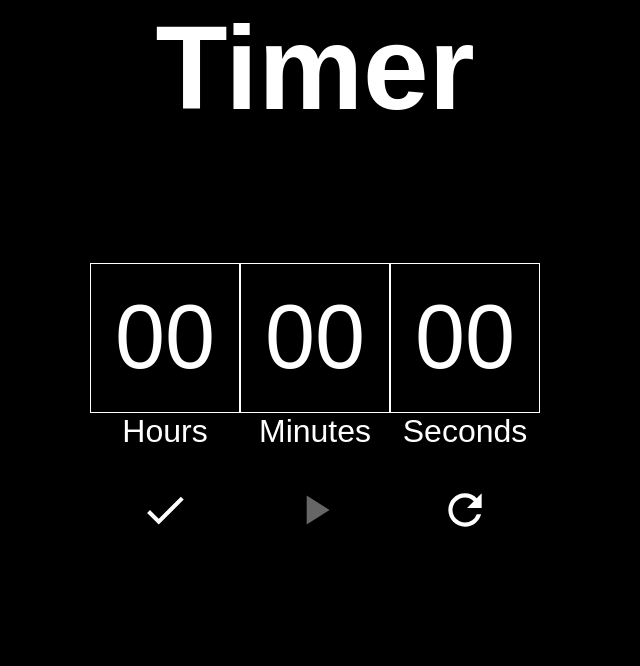
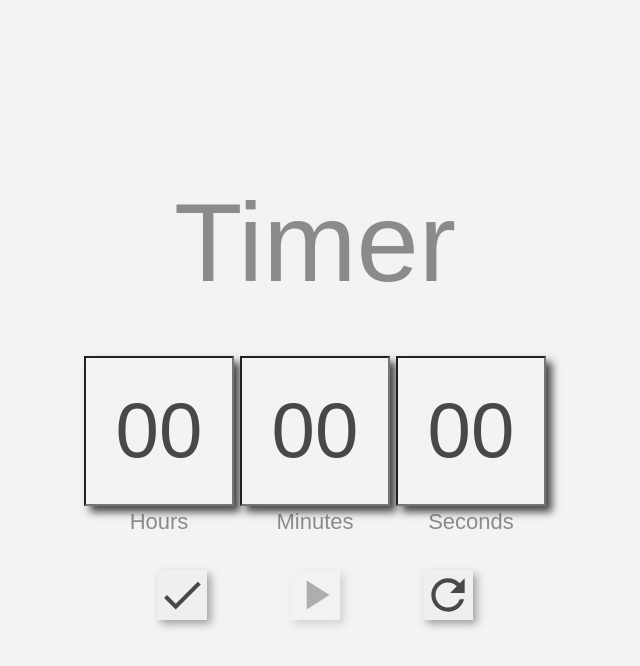
Before and after one commit to Mirekstaniewski/Final-Work-JS, a website: page index.html in a window 1280 px wide. Shown: the whole page, without its empty margins (325-965 px from the left). Drawn offline with Linux system fonts and the light colour scheme; a web font is replaced by a local one.

Commit message:
Finish timer

```diff
--- a/css/css/style.css
+++ b/css/css/style.css
@@ -5,96 +5,116 @@
     padding: 0;
     box-sizing: inherit;
 }
+
 body {
     box-sizing: border-box;
-    font-family: 'Aldrich' , sans-serif;
-    color: white;
+    font-family: 'Aldrich', sans-serif;
+    color: #4948479a;
 }
+
 .timer {
     width: 100vw;
     height: 100vh;
-    background-color: black;
+    background-color:#f2f3f4;
     display: flex;
     flex-direction: column;
     justify-content: center;
     align-items: center;
 }
+
 .timer__header {
-    position: fixed;
-    top: 0;
-    left: 50%;
-    transform: translateX(-50%);
+    margin-bottom: 1em;
 }
+
 .timer__heading {
-    font-size: 118px;
+    font-size: 7em;
+    font-weight: 100;
 }
+
 .timer__clock {
     display: flex;
+   margin-top: 30px;
 }
+
 .timer__buttons {
-    width: 450px;
+    width: 400px;
     display: flex;
     justify-content: space-around;
     margin-top: 35px;
     position: relative;
+
 }
+
 .timer__audio {
     position: absolute;
     bottom: -100px;
 }
+
 .clock {
+    max-width: 32vw;
     display: flex;
     flex-direction: column;
     align-items: center;
 }
+
 .clock__input {
-    background-color: black;
-    color: white;
-    border: 1px solid white;
+    box-shadow:  6px 6px 8px #494847;
+    background-color:#f2f3f4;
+    color: #494847;
     font-family: inherit;
-    font-size: 90px;
+    font-size: 78px;
+    max-width: 31vw;
+    max-height: 33vw;
     width: 150px;
     height: 150px;
+    margin: 3px;
     text-align: center;
 }
+
 /* избавится от переключателей (кроме Firefox) */
 .clock__input::-webkit-inner-spin-button {
     -webkit-appearance: none;
 }
+
 /* избавится от переключателей  Firefox */
 .clock__input {
-   -moz-appearance: textfield;
+    -moz-appearance: textfield;
 }
+
 /* блокировка полей при включеном таймере */
 .clock__input:disabled {
-    border: 1px solid rgb(95, 72, 72);
+    border: 1px solid #f2f3f4;
 }
+
 .clock__label {
-    font-size: 32px;
+    font-size: 22px;
 }
 
 .button {
-    background-color: transparent;
+    cursor: pointer;
     border: none;
-    cursor: pointer;
 }
+
 .button:disabled {
     pointer-events: none;
     opacity: 0.4;
 }
+
 .button__icon {
+    box-shadow: 4px 4px 8px #a2a3a3;
     height: 50px;
     width: 50px;
     /* для svg */
-    fill: white;
+    fill: #494847;
     transition: fill 0.2s ease-in;
 }
+
 .button__icon:hover {
-    fill: #58dd9f;
+    fill: #67b685;
 }
 
 .button__icon--alarm {
-    fill: crimson;
+    fill: #f33473;
     animation: shake .1s ease-in infinite;
 }
 
@@ -107,6 +127,7 @@ body {
     25% {
         transform: translateX(-1px);
     }
+
     75% {
         transform: translateX(1px);
     }
--- a/js/app.js
+++ b/js/app.js
@@ -1,198 +1,5 @@
 /* eslint-disable no-console */
-/*class Timer {
-  constructor() {
-    this.hoursInput = null;
-    this.minutesInput = null;
-    this.secondsInput = null;
-    this.editBtn = null;
-    this.runBtn = null;
-    this.rerunBtn = null;
-    this.timerInputs = null;
-    this.audio = null;
-    this.alarm = null;
 
-    this.iconsPath = "./icons/sprite.svg#";
-
-    this.isEdit = true;
-    this.isCounting = false;
-
-    this.interval = null;
-
-    this.hours = 0;
-    this.minutes = 0;
-    this.seconds = 0;
-    this.totalTime = 0;
-    this.currentTime = 0;
-    this.maxSeconds = 60;
-    this.maxMinutes = 60;
-    this.maxHours = 99;
-    this.maxTime =
-      this.maxHours * 3600 + (this.maxMinutes - 1) * 60 + this.maxSeconds - 1;
-
-    this.UiSelectors = {
-      hours: " hours ",
-      minutes: " minutes ",
-      seconds: " seconds ",
-      edit: " [data-edit] ",
-      run: " [ data-run] ",
-      rerun: " [ data-rerun ] ",
-      timeInput: "[data-timer-input]",
-      audio: "[data-audio]",
-      alarm: "[data-alarm]",
-    };
-  }
-
-  initializeTimer() {
-    this.hoursInput = document.getElementById(this.UiSelectors.hours);
-    this.minutesInput = document.getElementById(this.UiSelectors.minutes);
-    this.secondsInput = document.getElementById(this.UiSelectors.seconds);
-
-    this.editBtn = document.querySelector(this.UiSelectors.edit);
-    this.runBtn = document.querySelector(this.UiSelectors.run);
-    this.rerunBtn = document.querySelector(this.UiSelectors.rerun);
-    // колекция
-    this.timerInputs = document.querySelectorAll(this.UiSelectors.timeInput);
-
-    this.audio = document.querySelector(this.UiSelectors.audio);
-    this.alarm = document.querySelector(this.UiSelectors.alarm);
-
-    this.addEventListeners();
-  }
-
-  addEventListeners() {
-    this.editBtn.addEventListener("click", () => this.switchEditTime());
-    this.runBtn.addEventListener("click", () => this.switchTimer());
-    this.rerunBtn.addEventListener("click", () => this.resetTimer());
-    this.alarm.addEventListener("click", () => this.stopAlarm());
-
-    this.timerInputs.forEach((input) =>
-      input.addEventListener(
-        "keyup",
-        (e) => e.keyCode === 13 && this.switchEditTime()
-      )
-    );
-  }
-
-  switchEditTime() {
-    this.isEdit = !this.isEdit;
-
-    if (this.isEdit) {
-      this.isCounting = false;
-      clearInterval(this.interval);
-      this.selectUseElement(this.editBtn).setAttribute(
-        "xlink:href",
-        `${this.iconsPath}done-24px`
-      );
-      this.selectUseElement(this.runBtn).setAttribute(
-        "xlink:href",
-        `${this.iconsPath}play_arrow-24px`
-      );
-
-      this.timerInputs.forEach((timerInput) => {
-        timerInput.removeAttribute("disabled");
-      });
-      this.runBtn.setAttribute("disabled", "");
-      this.getTimerValues();
-      this.setTimerValues();
-      return;
-    }
-
-    this.selectUseElement(this.editBtn).setAttribute(
-      "xlink:href",
-      `${this.iconsPath}create-24px`
-    );
-    this.timerInputs.forEach((timerInput) => {
-      timerInput.setAttribute("disabled", " ");
-    });
-    this.runBtn.removeAttribute("disabled");
-
-    this.getTimerValues();
-    this.setTimerValues();
-  }
-
-  switchTimer() {
-    this.isCounting = !this.isCounting;
-    if (this.isCounting) {
-      this.selectUseElement(this.runBtn).setAttribute(
-        "xlink:href",
-        `${this.iconsPath}pause-24px`
-      );
-      this.interval = setInterval(() => this.updateTime(), 1000);
-      return;
-    }
-    this.selectUseElement(this.runBtn).setAttribute(
-      "xlink:href",
-      `${this.iconsPath}play_arrow-24px`
-    );
-
-    clearInterval(this.interval);
-  }
-
-  selectUseElement(element) {
-    return element.querySelector("use");
-  }
-
-  // функция которая забирает время с инпутов
-
-  getTimerValues() {
-    this.hours = parseInt(this.hoursInput.value, 10);
-
-    this.minutes = parseInt(this.minutesInput.value, 10);
-    this.seconds = parseInt(this.secondsInput.value, 10);
-
-    this.countTotalTime();
-  }
-  //  при вводе простого числа добовляем в начале 0
-
-  setTimerValues() {
-    const seconds = `0${this.currentTime % this.maxSeconds}`;
-    const minutes = `0${Math.floor(this.currentTime / 60) % this.maxMinutes}`;
-    const hours = `0${Math.floor(this.currentTime / 3600) % this.maxHours}`;
-
-    // урезаем 2 знака
-
-    this.secondsInput.value = seconds.slice(-2);
-    this.minutesInput.value = minutes.slice(-2);
-    this.hoursInput.value = hours.slice(-2);
-  }
-
-  countTotalTime() {
-    const timeSum = this.seconds + this.minutes * 60 + this.hours * 3600;
-    // если установить больше чем максимальное возвращает максимальное число
-    this.totalTime = timeSum <= this.maxTime ? timeSum : this.maxTime;
-
-    // изначальное текущее время равно установленному времени
-    this.currentTime = this.totalTime;
-  }
-
-  updateTime() {
-    if (this.currentTime) {
-      this.currentTime -= 1;
-      this.setTimerValues();
-      return;
-    }
-    clearInterval(this.interval);
-    this.audio.play();
-    this.alarm.classList.remove("hide");
-    this.editBtn.setAttribute("disabled", "");
-    this.runBtn.setAttribute("disabled", "");
-    this.rerunBtn.setAttribute("disabled", "");
-  }
-
-  stopAlarm() {
-    this.audio.pause();
-    this.alarm.classList.add("hide");
-    this.editBtn.removeAttribute("disabled");
-    this.runBtn.removeAttribute("disabled");
-    this.rerunBtn.removeAttribute("disabled");
-    this.switchEditTime();
-  }
-  resetTimer() {
-    this.currentTime = this.totalTime;
-    this.setTimerValues();
-  }
-}
-*/
 class Timer {
   constructor() {
     this.hoursInput = null;
@@ -244,6 +51,7 @@ class Timer {
     this.editBtn = document.querySelector(this.UiSelectors.edit);
     this.runBtn = document.querySelector(this.UiSelectors.run);
     this.rerunBtn = document.querySelector(this.UiSelectors.rerun);
+    // колекция
     this.timerInputs = document.querySelectorAll(this.UiSelectors.timeInput);
     this.audio = document.querySelector(this.UiSelectors.audio);
     this.alarm = document.querySelector(this.UiSelectors.alarm);
@@ -323,6 +131,8 @@ class Timer {
   selectUseElement(element) {
     return element.querySelector("use");
   }
+  // функция которая забирает время с инпутов
+
   getTimerValues() {
     this.hours = parseInt(this.hoursInput.value, 10);
     this.minutes = parseInt(this.minutesInput.value, 10);
@@ -330,12 +140,14 @@ class Timer {
 
     this.countTotalTime();
   }
+  //  при вводе простого числа добовляем в начале 0
 
   setTimerValues() {
     const seconds = `0${this.currentTime % this.maxSeconds}`;
     const minutes = `0${Math.floor(this.currentTime / 60) % this.maxMinutes}`;
     const hours = `0${Math.floor(this.currentTime / 3600)}`;
 
+    // урезаем 2 знака
     this.secondsInput.value = seconds.slice(-2);
     this.minutesInput.value = minutes.slice(-2);
     this.hoursInput.value = hours.slice(-2);
@@ -343,14 +155,15 @@ class Timer {
 
   countTotalTime() {
     const timeSum = this.seconds + this.minutes * 60 + this.hours * 3600;
+    // если установить больше чем максимальное возвращает максимальное число
     this.totalTime = timeSum <= this.maxTime ? timeSum : this.maxTime;
-
+    // изначальное текущее время равно установленному времени
     this.currentTime = this.totalTime;
   }
 
   updateTime() {
     if (this.currentTime) {
-      this.currentTime--;
+      this.currentTime -= 1;
       this.setTimerValues();
       return;
     }
```
